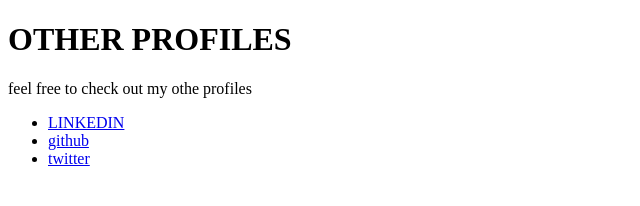
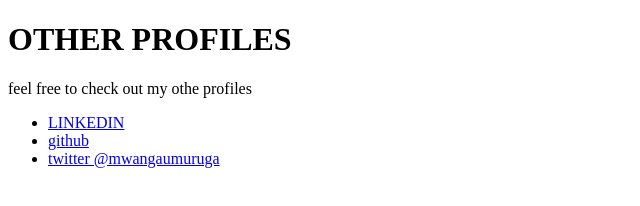
Before and after one commit to mwangaumuruga/mwangaumurugaprofilewebsite.github.i.o, a plain HTML site: page contact.html in a window 1280 px wide. Shown: the whole page, without its empty margins (0-640 px from the left). Drawn offline with Linux system fonts and the light colour scheme.

Commit message:
Update contact.html

```diff
--- a/contact.html
+++ b/contact.html
@@ -7,7 +7,7 @@
     <ul>
         <li><a href="http://www.linkedin.com/in/mwangau-muruga-700a99258">LINKEDIN</a></li>
         <li><a href=https://github.com/mwangaumuruga>github</a></li>
-        <li><a href="twitter.com/murugamwangau">twitter</a></li>
+        <li><a href="https://twitter.com/murugamwangau">twitter @mwangaumuruga</a></li>
     </ul>
 
 
```
